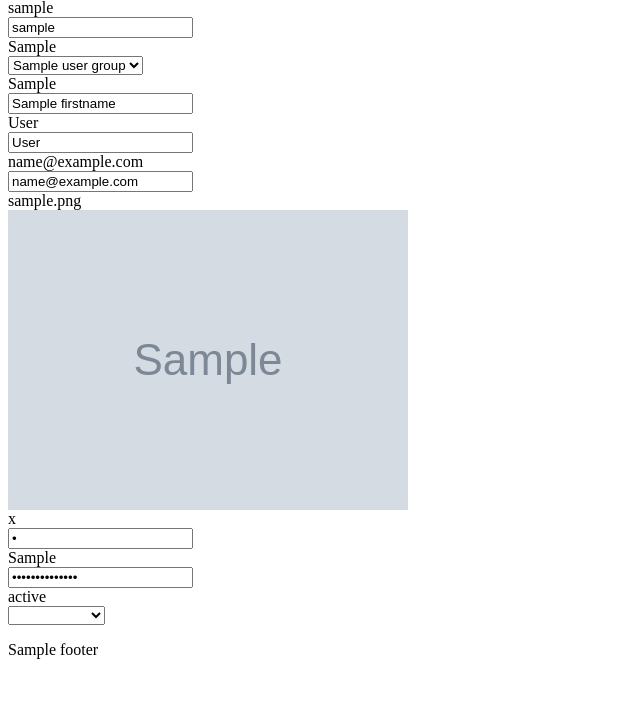
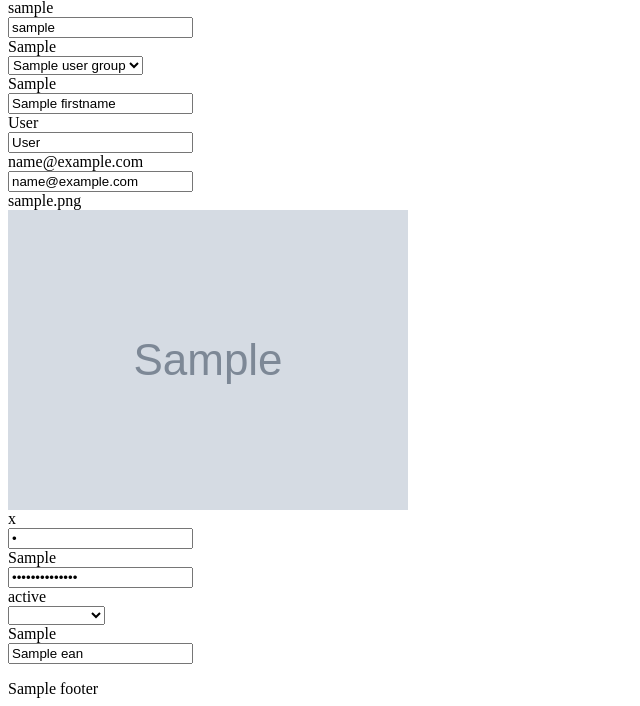
Before and after one commit to dirsis/demo, a PHP site: template admin/view/template/user/user_form.twig in a window 1280 px wide. Shown: the part 150-856 px from the top of the page, without its empty margins (0-640 px from the left). Before the commit the page ends 809 px from the top, so only its background shows below. Run offline with PHP 8.4, Linux system fonts and the light colour scheme; the template is opened without the code that fills it: most values are stand-ins (such as "Sample title", 1, 10 or a date in 2020); grey boxes marked "Sample" are stand-in pictures; some libraries are stand-ins or nearby versions.

Commit message:
Modificación tarea, Daniel

```diff
--- a/admin/controller/user/user.php
+++ b/admin/controller/user/user.php
@@ -192,7 +192,7 @@ class ControllerUserUser extends Controller {
 				'email'   	 => $result['email'],
 				'firstname'  => $result['firstname'],
 				'lastname'   => $result['lastname'],
-				'thumb'   	 => $result['thumb'],
+				'thumb'   	 => $thumb,
 				'image'   	 => $result['image'],
 				'user_group' => $result['user_group'],
 				'status'     => ($result['status'] ? $this->language->get('text_enabled') : $this->language->get('text_disabled')),
--- a/admin/view/template/user/user_form.twig
+++ b/admin/view/template/user/user_form.twig
@@ -127,7 +127,15 @@
 
           <!-- Tarea 'ean' Daniel -->
 
-
+          <div class="form-group required">
+            <label class="col-sm-2 control-label" for="input-ean">{{ entry_ean }}</label>
+            <div class="col-sm-10">
+              <input type="text" name="ean" value="{{ ean }}" placeholder="{{ entry_ean }}" id="input-ean" class="form-control" autocomplete="off" />
+              {% if error_ean %}
+              <div class="text-danger">{{ error_ean }}</div>
+              {% endif %}
+            </div>
+          </div>
 
             <!-- Fin tarea 'ean' Daniel-->
         </form>
```
